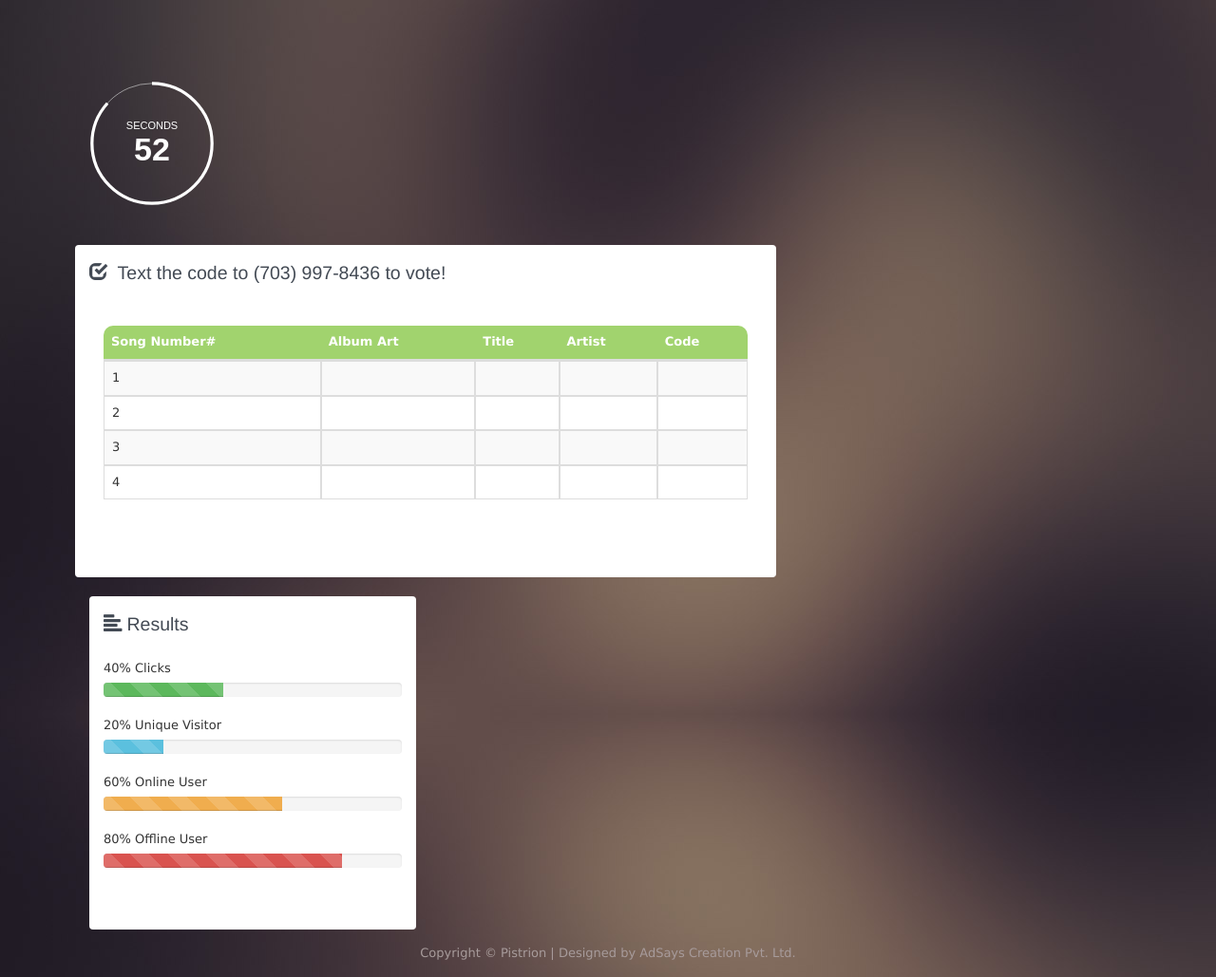
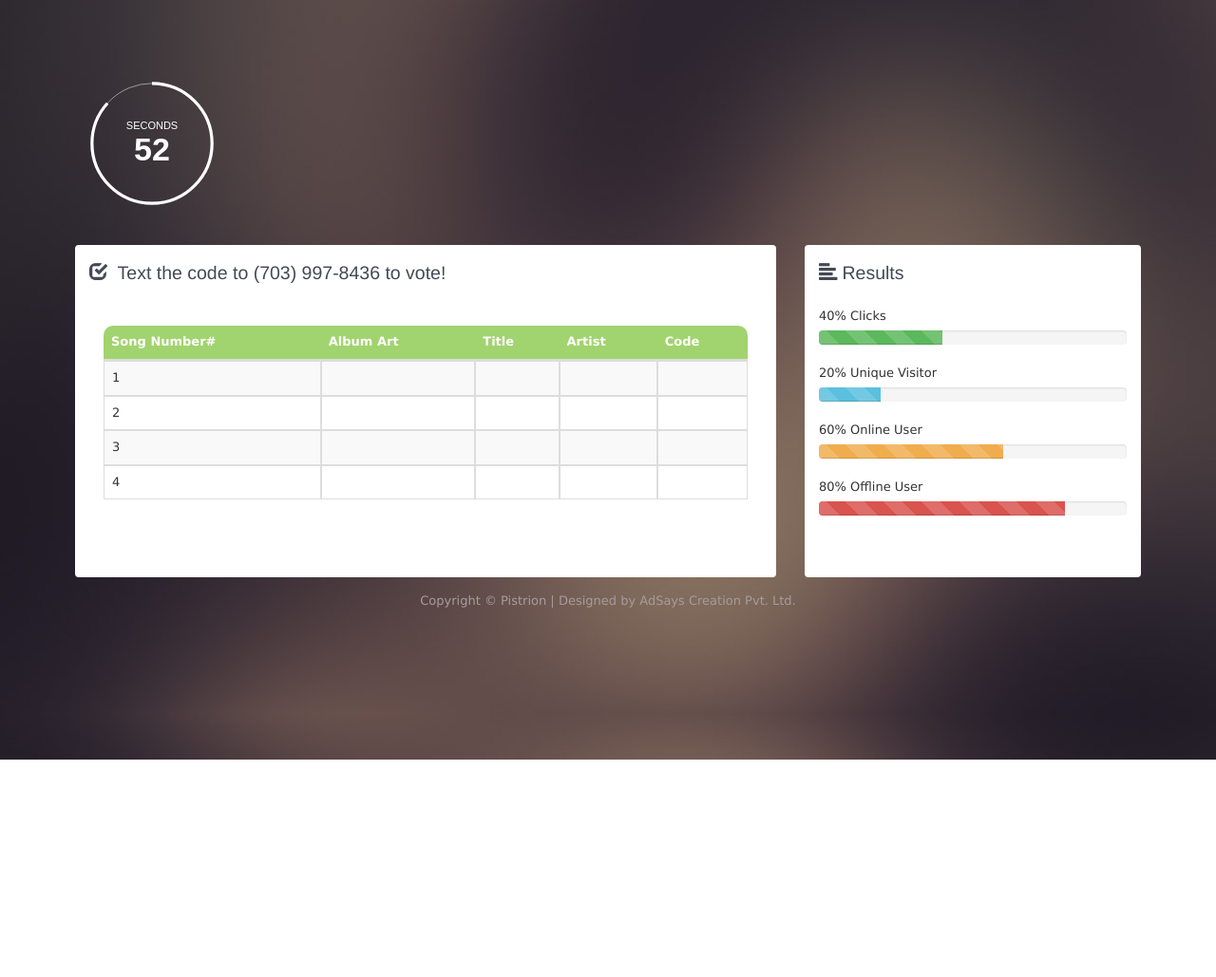
Before and after one commit to beneshed/boogieberry, a Django app: page / in a window 1280 px wide. Shown: the whole page at 95% size. After the commit the page ends 800 px from the top, so only its background shows below. Run offline with Django 3.2, Linux system fonts and the light colour scheme; parts of the project's set-up code (start-up, migrations or seed data) failed here and were passed over; some libraries are stand-ins or nearby versions.

Commit message:
Place chart and results on same row

```diff
--- a/pistrion/voting/templates/index.html
+++ b/pistrion/voting/templates/index.html
@@ -13,7 +13,7 @@
             </div>
             <div class="row">
                 <!-- chart starts here -->
-                <div class="col-sm-12 col-md-8">
+                <div class="col-md-8">
                     <div class="widget-box">
                         <div class="widget-title">
                             <h2><i class="glyphicon glyphicon-check"></i> Text the code to (703) 997-8436 to vote!</h2>
@@ -66,10 +66,9 @@
                     </div>
                 </div>
             </div>
-        </div>
                 <!-- chart End here -->
                 <!-- vital chart starts here -->
-                <div class="col-sm-12 col-md-4">
+                <div class="col-md-4">
                     <div class="widget-box">
                         <div class="widget-title">
                             <h2><i class="glyphicon glyphicon-align-left"></i>Results</h2>
```
